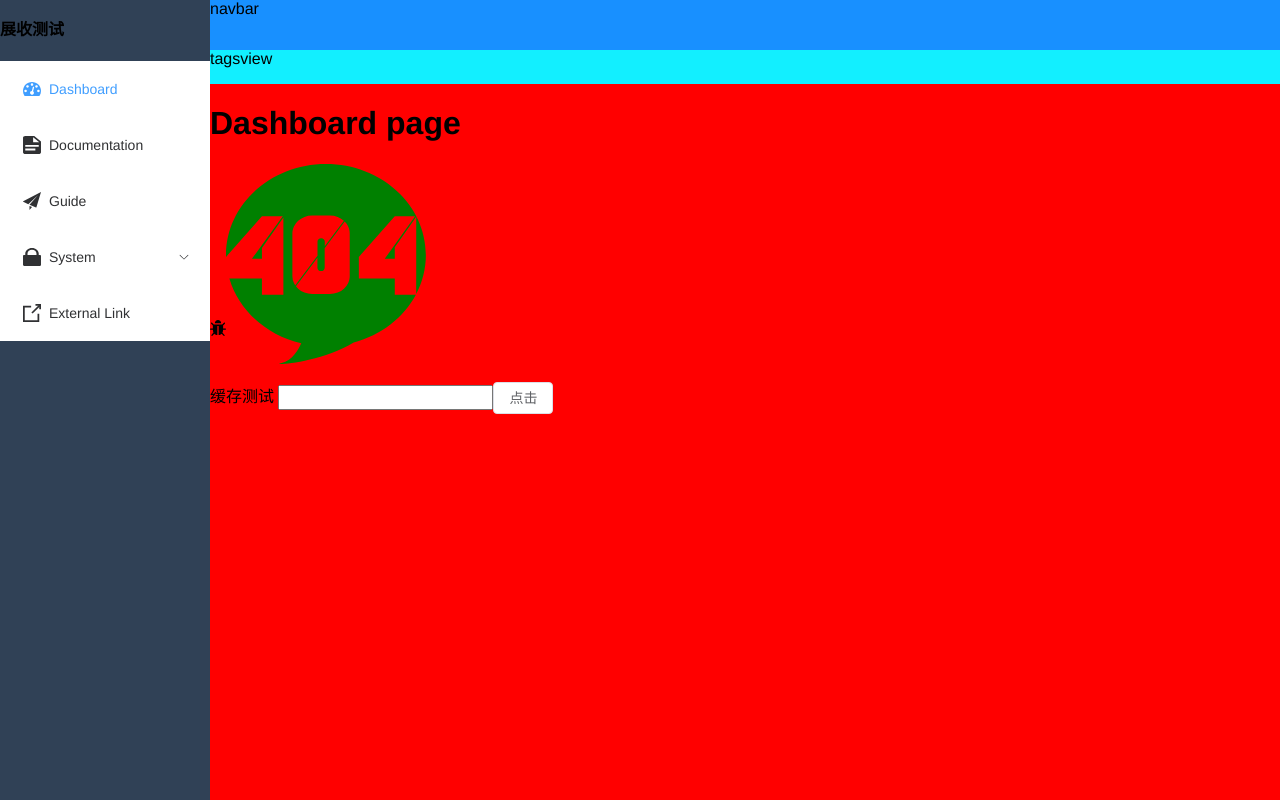
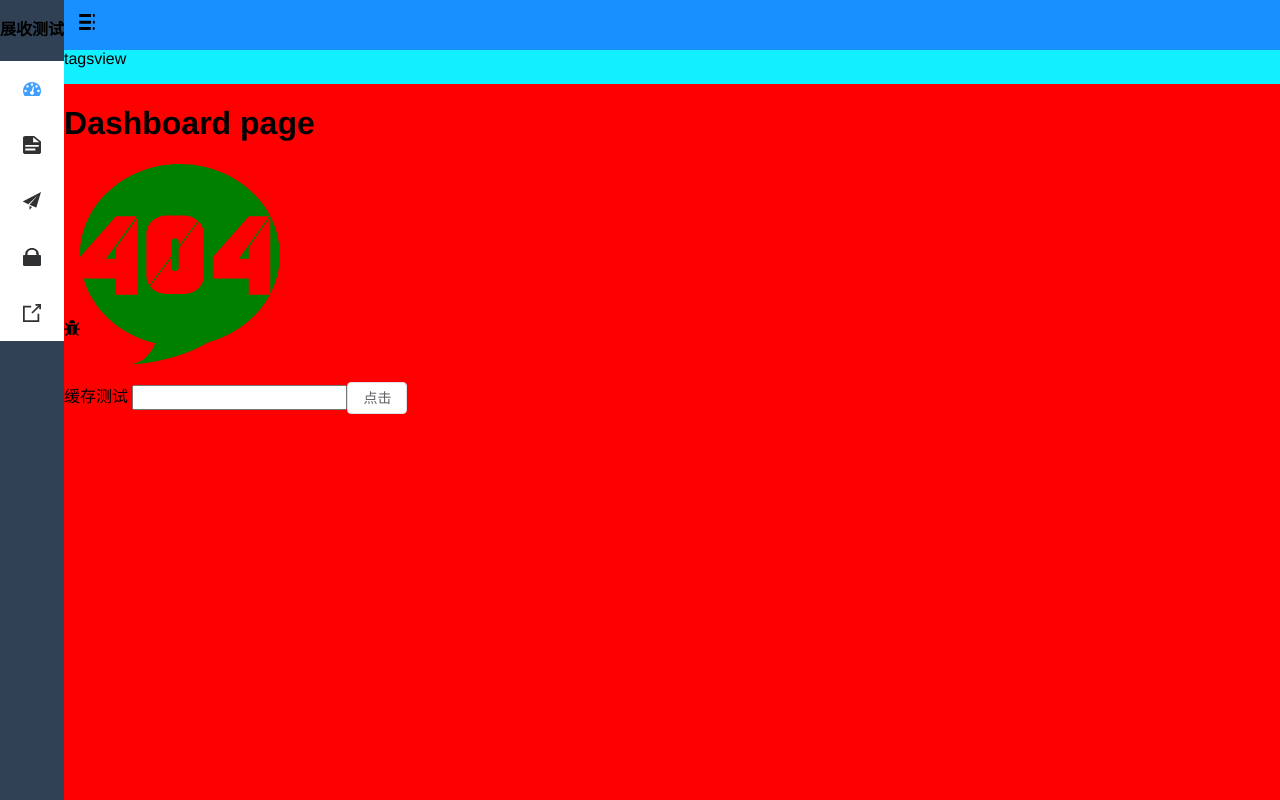
Before and after one commit to badmen007/vue-admin, a Vue app: page /dashboard in a window 1280 px wide. Built offline with nearby package versions, Linux system fonts and the light colour scheme.

Commit message:
feat: 添加导航按钮接入vuex

```diff
--- a/src/components.d.ts
+++ b/src/components.d.ts
@@ -14,7 +14,9 @@
     ElMenu: typeof import('element-plus/es')['ElMenu']
     ElMenuItem: typeof import('element-plus/es')['ElMenuItem']
     ElSubMenu: typeof import('element-plus/es')['ElSubMenu']
+    Hambuger: typeof import('./components/Hambuger/index.vue')['default']
     HelloWorld: typeof import('./components/HelloWorld.vue')['default']
+    Navbar: typeof import('./layout/components/Navbar.vue')['default']
     RouterLink: typeof import('vue-router')['RouterLink']
     RouterView: typeof import('vue-router')['RouterView']
     Sidebar: typeof import('./layout/components/Sidebar/index.vue')['default']
--- /dev/null
+++ b/src/components/Hambuger/index.vue
@@ -0,0 +1,41 @@
+<template>
+  <div class="hamburger-container" style="padding: 0 15px" @click="toggleClick">
+    <svg-icon
+      icon-class="list"
+      class-name="hamburger"
+      :class="{ 'is-active': props.isActive }"
+    ></svg-icon>
+  </div>
+</template>
+
+<script lang="ts" setup>
+const props = defineProps({ isActive: { type: Boolean, default: false } })
+const emit = defineEmits(["toggleClick"])
+const toggleClick = () => {
+  emit("toggleClick")
+}
+</script>
+
+<style lang="scss" scoped>
+.hamburger-container {
+  line-height: 46px;
+  height: 100%;
+  float: left;
+  cursor: pointer;
+  transition: background 0.3s;
+  -webkit-tap-highlight-color: transparent;
+  &:hover {
+    background: rgba(0, 0, 0, 0.025);
+  }
+}
+:deep(.hamburger) {
+  display: inline-block;
+  vertical-align: middle;
+  width: 20px;
+  height: 20px;
+  transition: all 0.2s;
+}
+:deep(.hamburger.is-active) {
+  transform: rotate(180deg);
+}
+</style>
--- /dev/null
+++ b/src/layout/components/Navbar.vue
@@ -0,0 +1,22 @@
+<template>
+  <div class="navbar">
+    <hambuger @toggleClick="toggleClick" :is-active="sidebar.opened" />
+  </div>
+</template>
+
+<script setup lang="ts">
+import { useAppStore } from "@/stores/app"
+import { storeToRefs } from "pinia"
+
+const store = useAppStore()
+const { sidebar } = storeToRefs(store)
+const toggleClick = () => {
+  store.toggleSidebar()
+}
+</script>
+
+<style lang="scss" scoped>
+.navbar {
+  height: 50px;
+}
+</style>
--- a/src/layout/components/Sidebar/index.vue
+++ b/src/layout/components/Sidebar/index.vue
@@ -7,7 +7,7 @@
     :background-color="scssVariables.menuBg"
     :text-color="scssVariables.menuText"
     :active-text-color="scssVariables.menuActiveText"
-    :collapse="isCollapse"
+    :collapse="sidebar.opened"
     :collapse-transition="true"
   >
     <sidebar-item
@@ -22,6 +22,11 @@
 <script setup lang="ts">
 import scssVariables from "@/styles/variables.module.scss"
 import { routes } from "@/router"
+import { useAppStore } from "@/stores/app"
+import { storeToRefs } from "pinia"
+
+const store = useAppStore()
+const { sidebar } = storeToRefs(store)
 
 const route = useRoute()
 
--- a/src/layout/index.vue
+++ b/src/layout/index.vue
@@ -5,7 +5,7 @@
     </div>
     <div class="main-container">
       <div class="header">
-        <div class="navbar">navbar</div>
+        <navbar></navbar>
         <div class="tags-view">tagsview</div>
       </div>
       <!-- <div class="app-main">
--- /dev/null
+++ b/src/stores/app.ts
@@ -0,0 +1,16 @@
+import { defineStore } from "pinia"
+export const useAppStore = defineStore("app", () => {
+  // 状态
+  const state = reactive({
+    sidebar: {
+      opened: true
+    }
+  })
+  const sidebar = computed(() => state.sidebar)
+
+  //actions
+  const toggleSidebar = () => {
+    state.sidebar.opened = !state.sidebar.opened
+  }
+  return { sidebar, toggleSidebar }
+})
--- a/src/styles/sidebar.scss
+++ b/src/styles/sidebar.scss
@@ -2,7 +2,8 @@
   .sidebar-container {
     height: 100%;
     background-color: $menuBg;
-    &-menu:not(.el-menu-collapse) {
+    // menu未收起时样式
+    &-menu:not(.el-menu--collapse) {
       width: $sideBarWidth;
     }
     .el-menu {
@@ -15,6 +16,7 @@
         display: none;
       }
     }
+
     .el-submenu {
       .el-menu {
         .el-menu-item {
```
